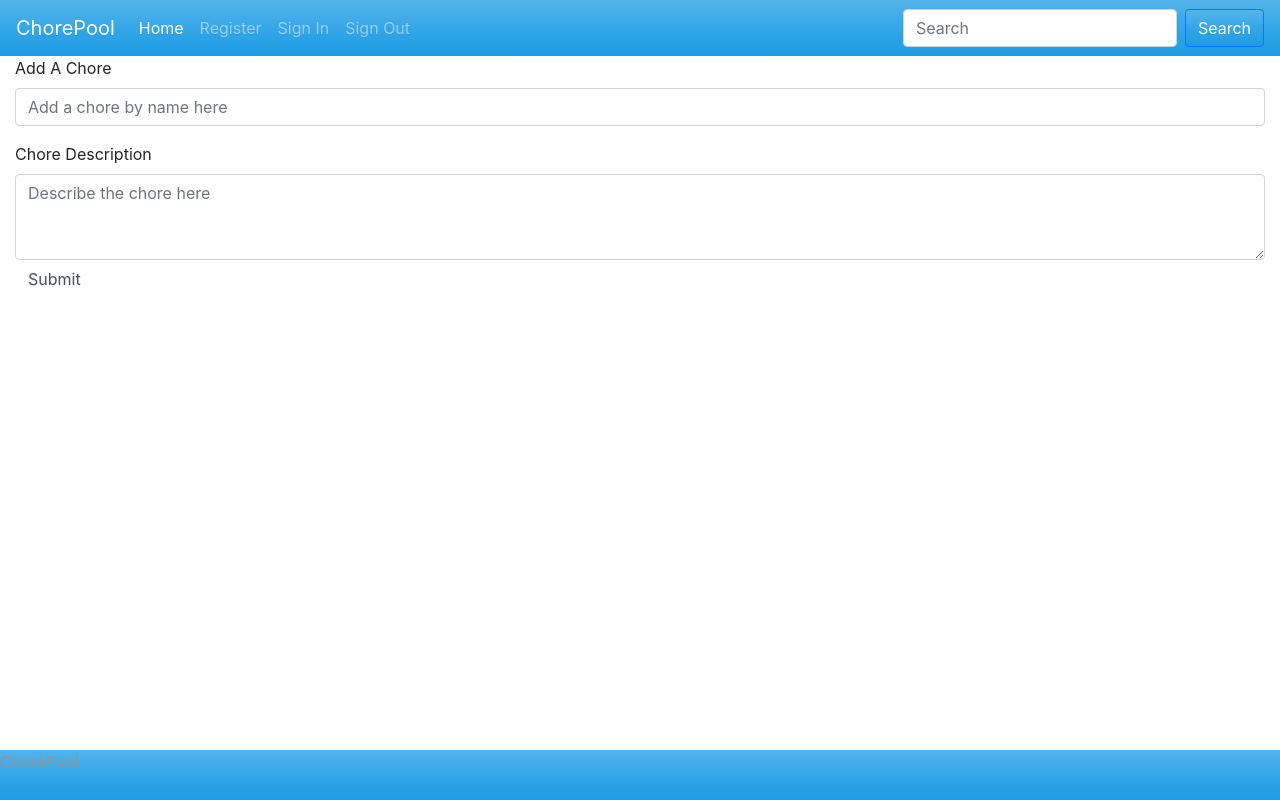
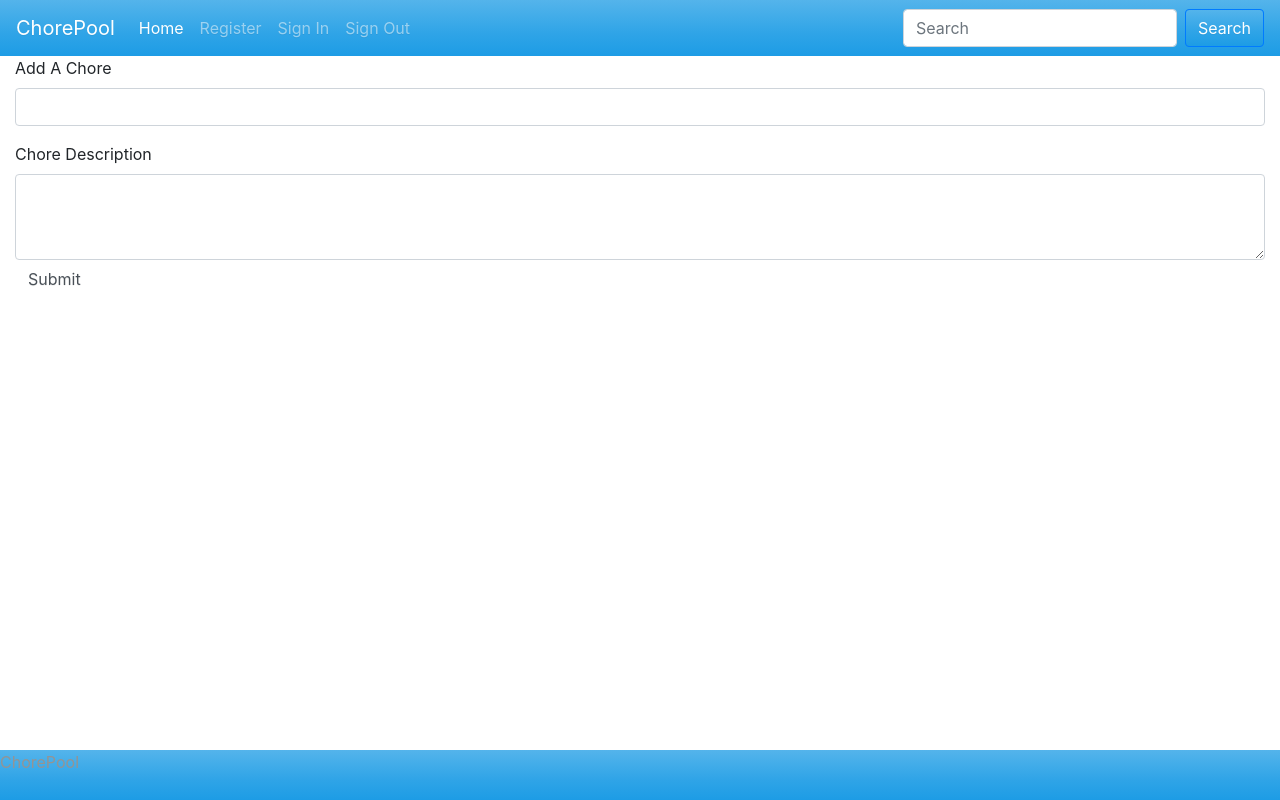
Before and after one commit to GRIFF91/Get-It-Done, a React (Create React App) app in the folder client/: page /addchore in a window 1280 px wide. Built offline with nearby package versions, Linux system fonts and the light colour scheme.

Commit message:
add a new chore is working and saves to the DB

```diff
--- a/client/src/pages/addchore/addchore.js
+++ b/client/src/pages/addchore/addchore.js
@@ -1,19 +1,63 @@
 import React, { Component } from "react";
 import { Link } from "react-router-dom";
 import { Col, Row, Container } from "../../components/grid";
+import API from '../../utils/API';
 
 class addChore extends Component {
+
+  state = {
+    name: '',
+    description: ''
+  }
+
+  addChore = () => {
+    const { name, description } = this.state;
+    API.addChore(name, description)
+    .then(res => {
+      console.log('Chore Added')
+      this.setState({ name: '', description: '' })
+    })
+    .catch( err => console.log(err) );
+  }
+
+  handleInputChange = (event) => {
+    const { name, value } = event.target;
+    this.setState({ [name]: value });
+  }
+
+  handleSubmit = (event) => {
+    event.preventDefault();
+    this.addChore();
+  }
+
     render() {
         return (
             <Container fluid>
                 <form>
                     <div className="form-group">
-                        <label for="name">Add A Chore</label>
-                        <input type="addChore" className="form-control" id="AddAChore" placeholder="Add a chore by name here" name="name" />
+                        <label htmlFor="name">Add A Chore</label>
+                        <input
+                          name="name"
+                          type="addChore"
+                          className="form-control"
+                          id="AddAChore"
+                          value={this.state.name}
+                          onChange={this.handleInputChange}
+                        />
                     </div>
-                        <label for="description">Chore Description</label>
-                        <textarea className="form-control" rows="3" placeholder="Describe the chore here" name="description"></textarea>
-                        <button type="submit" className="btn btn-default">Submit</button>
+                        <label htmlFor="description">Chore Description</label>
+                        <textarea
+                          name="description"
+                          className="form-control"
+                          rows="3"
+                          value={this.state.description}
+                          onChange={this.handleInputChange}
+                        > </textarea>
+                        <button
+                          type="submit"
+                          className="btn btn-default"
+                          onClick={this.handleSubmit}
+                        > Submit </button>
                 </form>
             </Container>
         );
--- a/client/src/pages/createPool/createPool.js
+++ b/client/src/pages/createPool/createPool.js
@@ -60,8 +60,7 @@ class createPool extends Component {
                           rows="3"
                           value={this.state.description}
                           onChange={this.handleInputChange}
-                        >
-                        </textarea>
+                        > </textarea>
                     </div>
                     <div className="form-group">
                         <label htmlFor="reward">Reward</label>
--- a/client/src/utils/API.js
+++ b/client/src/utils/API.js
@@ -31,6 +31,11 @@ export default {
     return axios.post('/api/pool/create', pool);
   },
 
+  addChore: function(name, description) {
+    const chore = { name, description };
+    return axios.post('/api/chore/create', chore);
+  },
+
 
   // Gets all books
   getBooks: function() {
```
Also changed, not shown: 2 other files (tests, documents, lock files or other folders).
